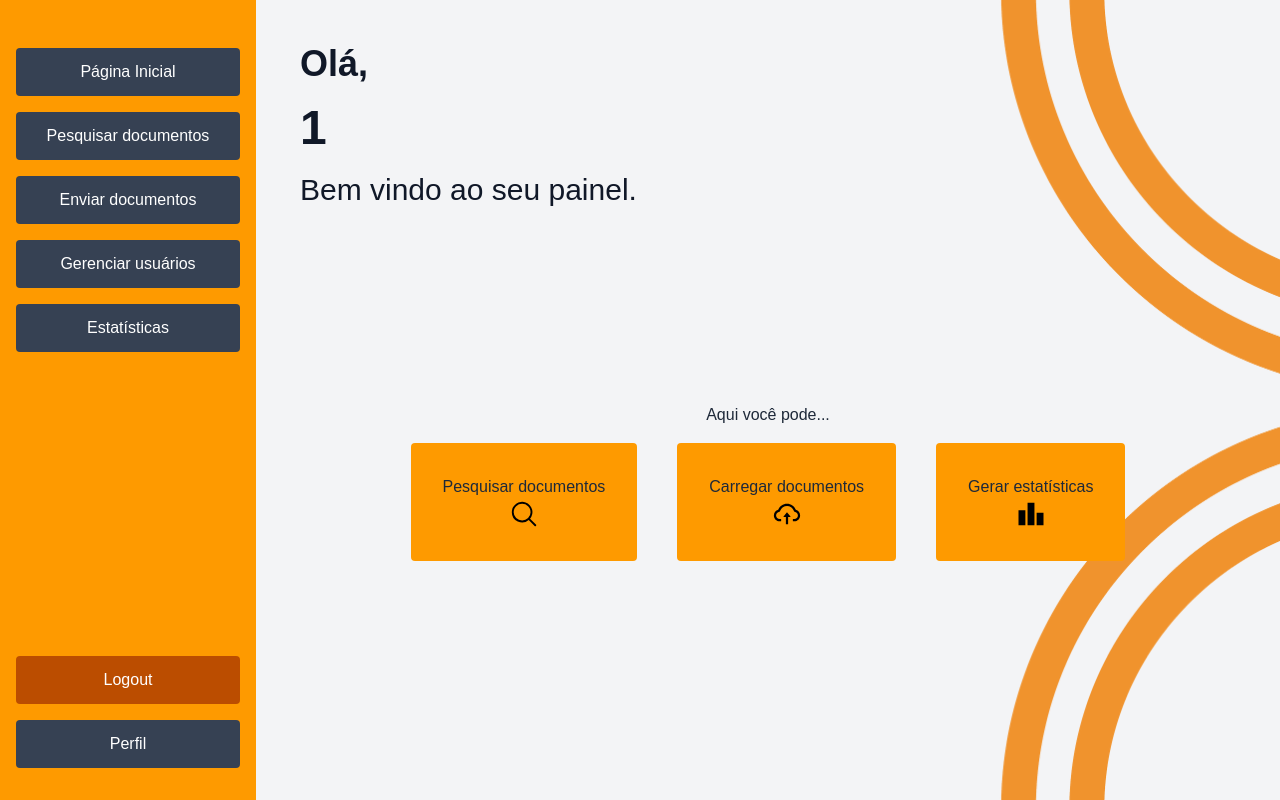
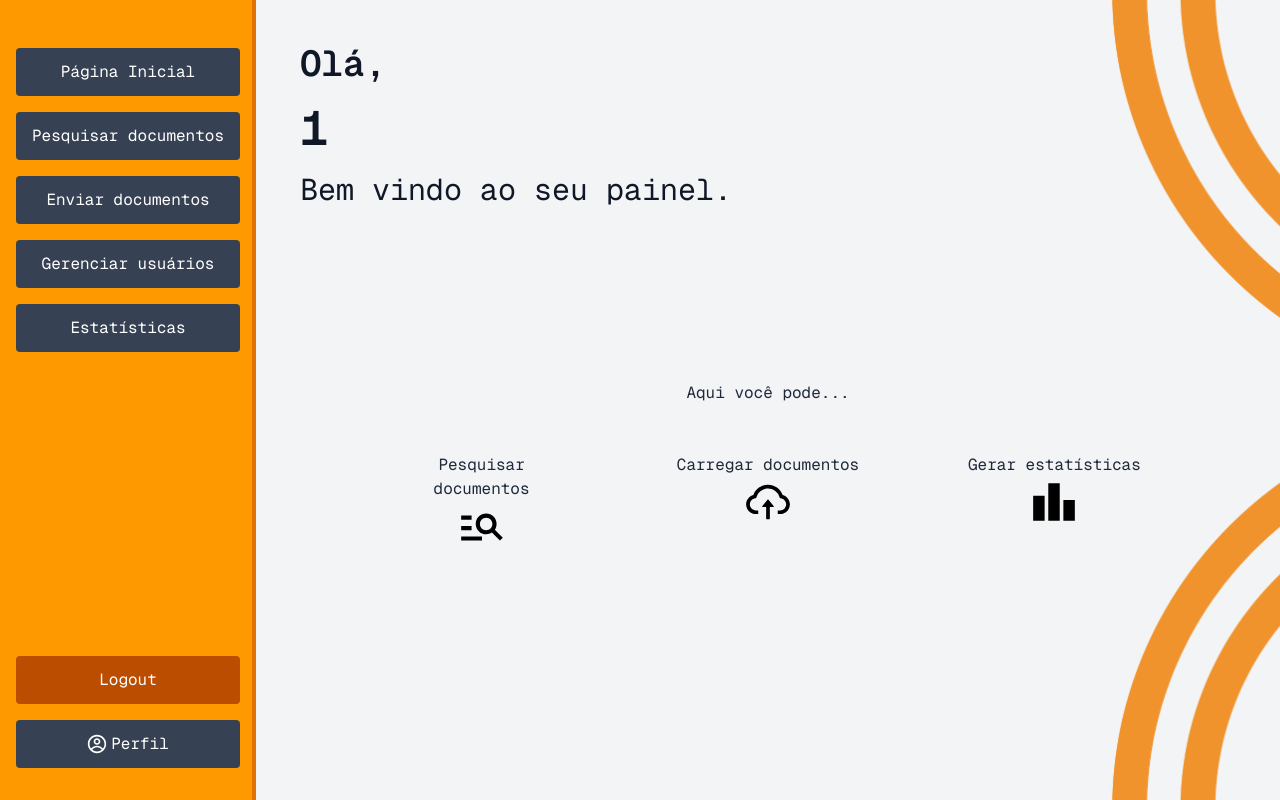
Before and after one commit to felipestawinski/kpi-master-front, a Next.js app in the folder kpi-master-front/: page /main in a window 1280 px wide. Built offline with nearby package versions, Linux system fonts and the light colour scheme; sample sign-in values are in the browser's storage.

Commit message:
animations

```diff
--- a/kpi-master-front/src/app/(app)/layout.tsx
+++ b/kpi-master-front/src/app/(app)/layout.tsx
@@ -2,7 +2,7 @@ import Sidebar from '@/components/Sidebar';
 
 export default function AppLayout({ children }: { children: React.ReactNode }) {
   return (
-    <div className="min-h-screen flex">
+    <div className="min-h-screen flex font-mono">
       <Sidebar />
       <main className="flex-1 bg-gray-100">{children}</main>
     </div>
--- a/kpi-master-front/src/app/(app)/main/page.tsx
+++ b/kpi-master-front/src/app/(app)/main/page.tsx
@@ -5,10 +5,12 @@ import { useRouter } from 'next/navigation';
 import { AiOutlineCloudUpload } from "react-icons/ai";
 import { HiMagnifyingGlass } from "react-icons/hi2";
 import { MdLeaderboard } from "react-icons/md";
+import { MdOutlineManageSearch } from "react-icons/md";
 
 export default function MainPage() {
   const router = useRouter();
   const [username, setUsername] = useState('');
+  const [isVisible, setIsVisible] = useState(false);
 
   useEffect(() => {
     const token = localStorage.getItem('token');
@@ -17,6 +19,7 @@ export default function MainPage() {
       router.push('/login');
       return;
     }
+
 
     try {
       const payload = JSON.parse(atob(token.split('.')[1]));
@@ -39,45 +42,78 @@ export default function MainPage() {
 
   }, [router]);
 
+  useEffect(() => {
+    const backgroundTimer = setTimeout(() => {
+      setBackgroundVisible(true);
+    }, 150);
+    // Trigger animation after component mounts
+    const timer = setTimeout(() => {
+      setIsVisible(true);
+    }, 100);
+
+
+    return () => {
+      clearTimeout(backgroundTimer);
+      clearTimeout(timer);
+    };
+  }, []);
+
   const handleNavigation = (route: string) => {
     router.push(route);
   };
 
+  const [backgroundVisible, setBackgroundVisible] = useState(false);
+
   return (
-    <div className="flex min-h-screen p-11 bg-[url('/background3.png')] bg-cover bg-center bg-no-repeat">
+    <div className={`flex min-h-screen p-11 bg-[url('/background3.png')] bg-cover bg-left bg-no-repeat transition-all duration-1000 ease-out transform ${
+      backgroundVisible ? 'opacity-100' : 'opacity-0'
+    }`}>
 
       {/* Welcome message */}
-      <div className="flex-1 flex flex-col ">
-        <div className='flex-initial space-y-5'>
-          <h1 className="text-4xl font-semibold text-gray-900 ">Olá,</h1>
+      <div className="flex-1 flex flex-col">
+        <div className={`flex-initial space-y-5 transition-all duration-1000 ease-out ${
+          isVisible ? 'opacity-100 translate-y-0' : 'opacity-0 translate-y-8'
+        }`}>
+          <h1 className="text-4xl font-semibold text-gray-900">Olá,</h1>
           <h1 className="text-5xl font-semibold text-gray-900">{username}</h1>
           <p className="text-3xl mt-4 text-gray-900">Bem vindo ao seu painel.</p>
         </div>
 
         {/* Introduction */}
         <div className='flex-1 flex items-center flex-col justify-center space-y-4'>
-        <p className="text-gray-800">Aqui você pode...</p>
+          <p className={`text-gray-800 transition-all duration-1000 delay-300 ease-out ${
+            isVisible ? 'opacity-100 translate-y-0' : 'opacity-0 translate-y-8'
+          }`}>
+            Aqui você pode...
+          </p>
+
           <div className='flex flex-row space-x-10'>
-              <div className='flex flex-col'>
-                <button className='bg-amber-500 p-8 hover:bg-amber-700 rounded text-gray-800 flex justify-center items-center flex-col'>
-                  Pesquisar documentos
-                  <HiMagnifyingGlass size={30} color='black'/>
-                </button>
+            <div className='flex flex-col flex-1'>
+              <button className={` p-8 rounded text-gray-800 flex justify-center items-center flex-col w-full transition-all duration-1000 delay-500 ease-out transform  ${
+                isVisible ? 'opacity-100 translate-y-0' : 'opacity-0 translate-y-12'
+              }`}>
+                Pesquisar documentos
+                <MdOutlineManageSearch size={50} color='black'/>
+              </button>
+            </div>
 
-              </div>
-              <div className='flex flex-col'>
-                <button className='bg-amber-500 p-8 hover:bg-amber-700 rounded text-gray-800 flex justify-center items-center flex-col'>
-                  Carregar documentos
-                  <AiOutlineCloudUpload size={30} color='black'/>
-                </button>
-              </div>
-              <div className='flex flex-col'>
-                <button className='bg-amber-500 p-8 hover:bg-amber-700 rounded text-gray-800 flex justify-center items-center flex-col'>
-                  Gerar estatísticas
-                 <MdLeaderboard size={30} color='black' />
-                </button>
-              </div>
+            <div className='flex flex-col flex-1'>
+              <button className={`  p-8 rounded text-gray-800 flex justify-center items-center flex-col w-full transition-all duration-1000 delay-700 ease-out transform  ${
+                isVisible ? 'opacity-100 translate-y-0' : 'opacity-0 translate-y-12'
+              }`}>
+                Carregar documentos
+                <AiOutlineCloudUpload size={50} color='black'/>
+              </button>
+            </div>
 
+            <div className='flex flex-col flex-1'>
+              <button className={`  p-8  rounded text-gray-800 flex justify-center items-center flex-col w-full transition-all duration-1000 delay-900 ease-out transform  ${
+                isVisible ? 'opacity-100 translate-y-0' : 'opacity-0 translate-y-12'
+              }`}>
+                Gerar estatísticas
+                <MdLeaderboard size={50} color='black' />
+              </button>
+            </div>
           </div>
         </div>
       </div>
--- a/kpi-master-front/src/components/Sidebar.tsx
+++ b/kpi-master-front/src/components/Sidebar.tsx
@@ -1,6 +1,7 @@
 'use client';
 
 import { useRouter } from 'next/navigation';
+import { CgProfile } from "react-icons/cg";
 
 export default function Sidebar() {
   const router = useRouter();
@@ -10,8 +11,8 @@ export default function Sidebar() {
   };
 
   return (
-    <div className=" w-64 bg-amber-500 text-white flex flex-col justify-between pt-8">
-        <div className="w-64 bg-amber-500 text-white flex p-4 flex-col space-y-4">
+    <div className=" w-64 bg-amber-500 text-white flex flex-col justify-between pt-8 border-r-4 border-amber-600">
+        <div className="w-64 text-white flex p-4 flex-col space-y-4">
 
           <button
             onClick={() => handleNavigation('/main')}
@@ -45,7 +46,7 @@ export default function Sidebar() {
           </button>
         </div>
 
-        <div className="w-64 bg-amber-500 text-white flex p-4 flex-col space-y-4 pb-8">
+        <div className="w-64 text-white flex p-4 flex-col space-y-4 pb-8">
           <button
             onClick={() => {
               localStorage.removeItem('token');
@@ -58,9 +59,10 @@ export default function Sidebar() {
 
           <button
               onClick={() => handleNavigation('/profile')}
-              className="bg-gray-700 hover:bg-gray-600 p-3 rounded"
+              className="bg-gray-700 hover:bg-gray-600 p-3 rounded flex items-center justify-center space-x-1"
             >
-              Perfil
+            <CgProfile size={20} color='white' className='inline '/>
+            <p>Perfil</p>
           </button>
         </div>
      </div>
```
Also changed, not shown: kpi-master-front/public/background5.png (added).
